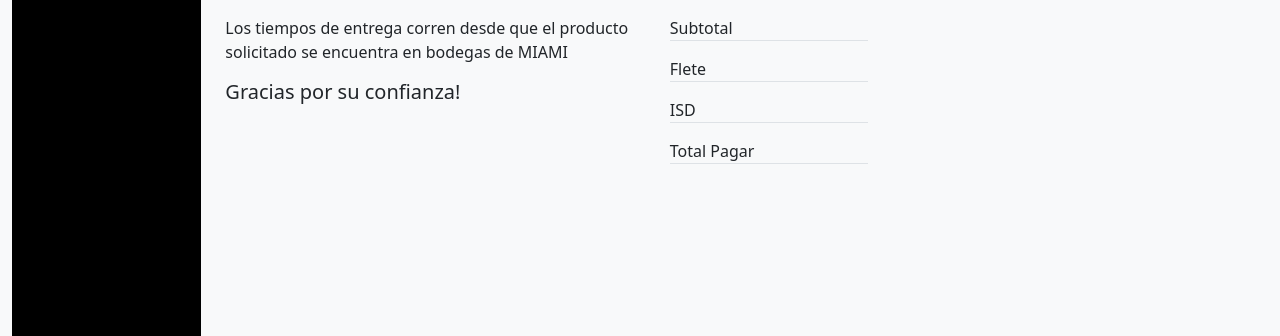
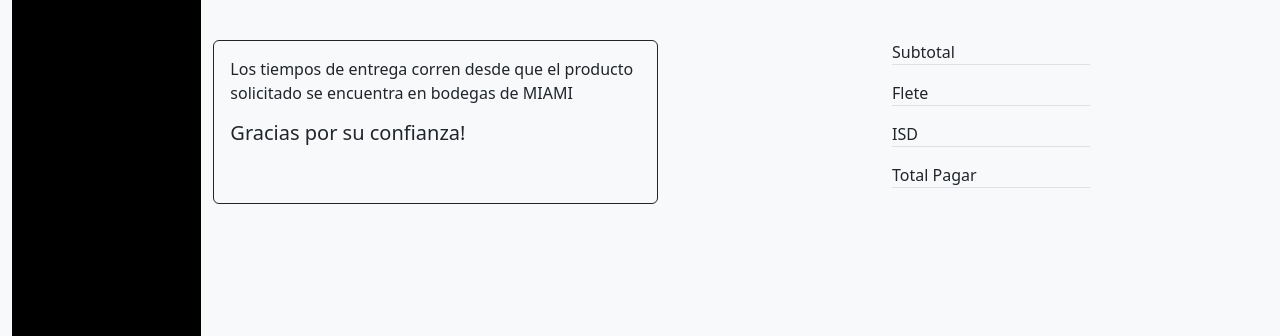
Before and after one commit to MiguelAngelEc/compraenUSAec, a Django app: page /reciboCliente/ in a window 1280 px wide. Shown: the part 664-1000 px from the top of the page. Run offline with Django 3.2, Linux system fonts and the light colour scheme.

Commit message:
change js and reciboCliente.html

```diff
--- a/Aplicaciones/Lista/templates/reciboCliente.html
+++ b/Aplicaciones/Lista/templates/reciboCliente.html
@@ -104,7 +104,7 @@
         </div>
         <div class="col-10 table-responsive py-1">
             <table class="table table-stripe">
-                <thead class="bg-black text-white text-center">
+                <thead class="bg-black text-white text-center ">
                     <tr>
                         <th>TIENDA</th>
                         <th>WR:</th>
@@ -127,8 +127,8 @@
                     </tr>
                 </tbody>
             </table>
-            <div class="row">
-                <div class="col-6 align-items-end">
+            <div class="row d-flex justify-content-between py-4">
+                <div class="col-6 align-items-end border rounded border-dark p-3">
                     <p>Los tiempos de entrega corren desde que el producto solicitado se encuentra en bodegas de MIAMI</p>
                     <h5>Gracias por su confianza!</h5>
                 </div>
```
